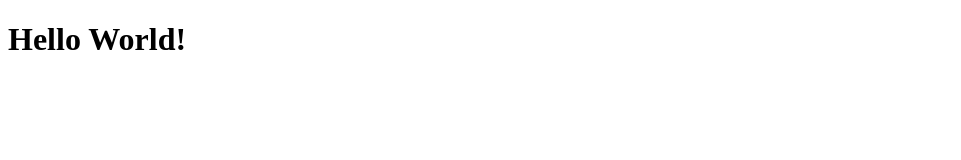
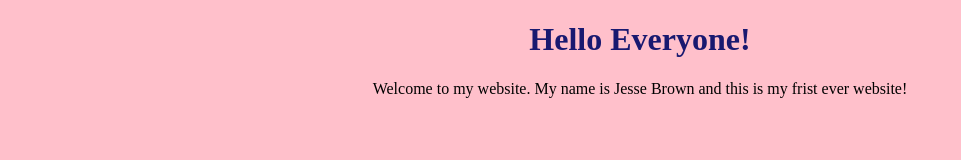
Before and after one commit to jessebrown8895/first-webpage, a plain HTML site: page index.html in a window 1280 px wide. Shown: the whole page, without its empty margins (0-961 px from the left). Drawn offline with Linux system fonts and the light colour scheme.

Commit message:
add style.css, connect to index.html

```diff
--- a/index.html
+++ b/index.html
@@ -1,9 +1,11 @@
 <!DOCTYPE html>
 <html lang="en">
   <head>
+    <link rel="stylesheet" href="style.css">
     <title>My Website</title>
   </head>
   <body>
-    <h1>Hello World!</h1>
+    <h1>Hello Everyone!</h1>
+    <p>Welcome to my website. My name is Jesse Brown and this is my frist ever website!</p>
   </body>
 </html>
--- /dev/null
+++ b/style.css
@@ -0,0 +1,9 @@
+h1 {
+    text-align: center;
+    color: midnightblue;}
+  body {
+    background: pink;
+  }
+  p {
+      text-align: center;
+  }
```
